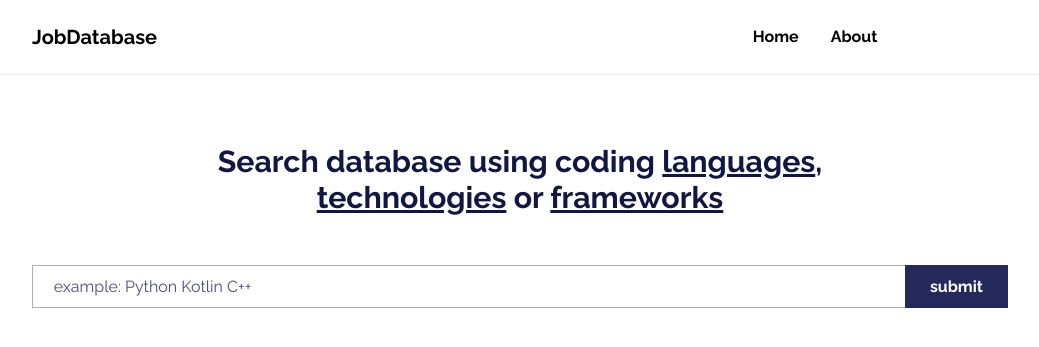
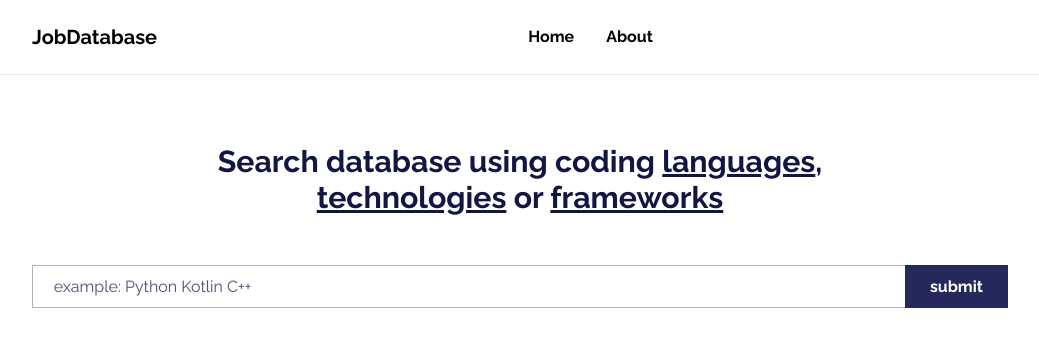
Before and after one commit to peetuskytta/Jobdb-XYZ, a Flask app: page / in a window 1280 px wide. Shown: the top 347 px of the page, without its empty margins (120-1159 px from the left). Run offline with Flask 3, Linux system fonts and the light colour scheme; some libraries are stand-ins or nearby versions.

Commit message:
removed fixed size of the navbar

```diff
--- a/sources/templates/index.html
+++ b/sources/templates/index.html
@@ -12,7 +12,7 @@
 <body>
     <nav class="navbar navbar-expand-md fixed-top navbar-shrink py-3 navbar-light" id="mainNav">
         <div class="container"><a class="navbar-brand d-flex align-items-center" href="/"><span>JobDatabase</span></a><button data-bs-toggle="collapse" class="navbar-toggler" data-bs-target="#navcol-1"><span class="visually-hidden">Toggle navigation</span><span class="navbar-toggler-icon"></span></button>
-            <div class="collapse navbar-collapse" id="navcol-1" style="margin-left: 449px;">
+            <div class="collapse navbar-collapse" id="navcol-1">
                 <ul class="navbar-nav mx-auto">
                     <li class="nav-item"><a class="nav-link active" href="/">Home</a></li>
                     <li class="nav-item"><a class="nav-link" href="contacts.html"><strong><span style="color: rgb(0, 0, 0);">About</span></strong></a></li>
```
